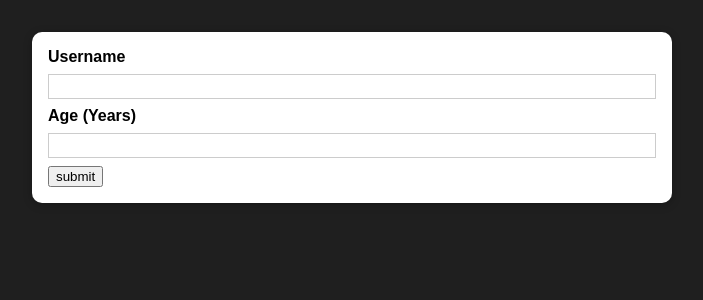
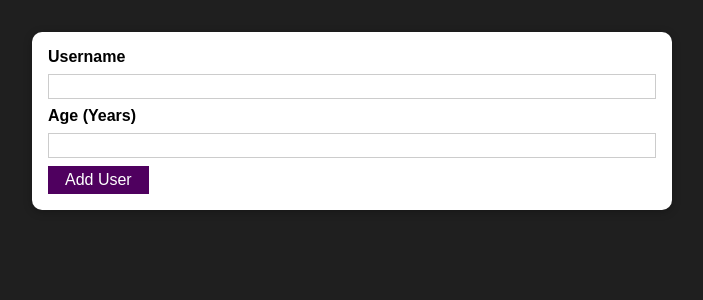
Before and after one commit to rubanero14/React-Lessons-Section8-Building-Complete-Practice-Project, a React (Create React App) app: page / in a window 1280 px wide. Shown: the top 300 px of the page, without its empty margins (288-991 px from the left). Built offline with nearby package versions, Linux system fonts and the light colour scheme.

Commit message:
Adding a re-usable Button Component

```diff
--- a/src/components/UI/Button.js
+++ b/src/components/UI/Button.js
@@ -1 +1,17 @@
 import React from "react";
+
+import styles from "./Button.module.css";
+
+const Button = (props) => {
+  return (
+    <button
+      className={styles.button}
+      type={props.type || "button"}
+      onClick={props.onClick}
+    >
+      {props.children}
+    </button>
+  );
+};
+
+export default Button;
--- a/src/components/Users/AddUser.js
+++ b/src/components/Users/AddUser.js
@@ -1,5 +1,7 @@
 import React, { useState } from "react";
 import Card from "../UI/Card";
+import Button from "../UI/Button";
+
 import styles from "./AddUser.module.css";
 
 const AddUser = (props) => {
@@ -31,7 +33,7 @@ const AddUser = (props) => {
         />
         <label htmlFor="age">Age (Years)</label>
         <input type="number" id="age" onChange={addUserHandler} value={age} />
-        <button type="submit">submit</button>
+        <Button type="submit">Add User</Button>
       </form>
     </Card>
   );
```
